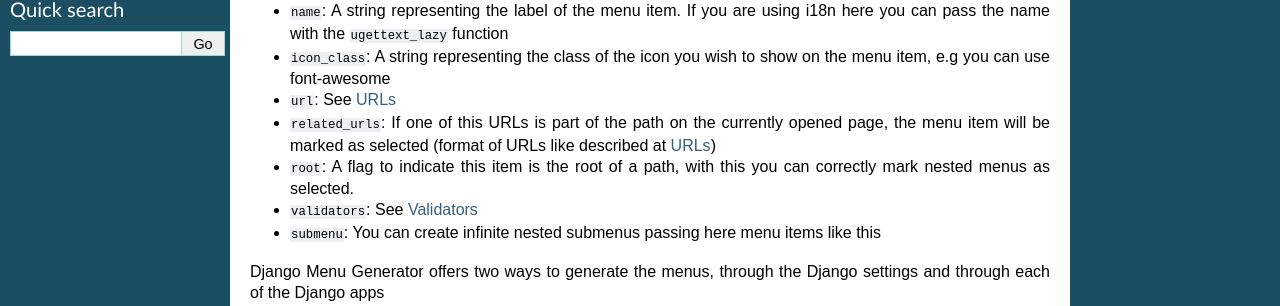
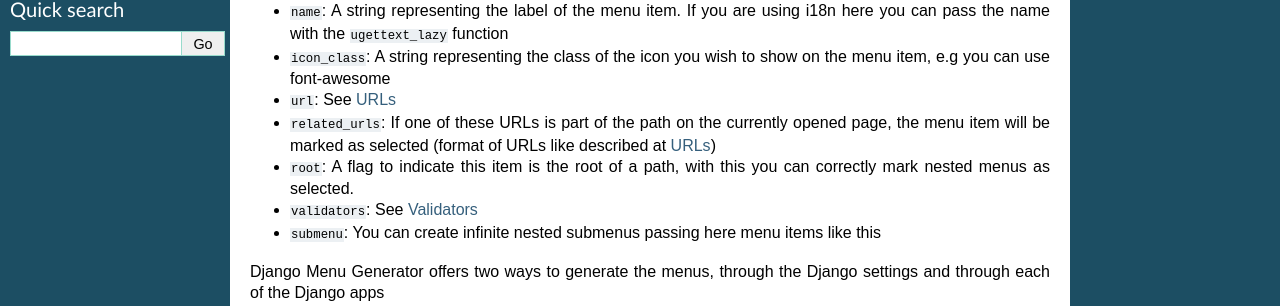
Before and after one commit to LaLogiaDePython/django-menu-generator, a Sphinx documentation site: the page built from docs/menugeneration.rst, in a window 1280 px wide. Shown: the part 333-639 px from the top of the page. Built offline with Sphinx 7.4.7, drawn with Linux system fonts in a browser that asks for light colours.

Commit message:
Fix grammar in related_urls documentation

```diff
--- a/docs/menugeneration.rst
+++ b/docs/menugeneration.rst
@@ -23,7 +23,7 @@ Where each key is as follows:
 
 - ``url``: See :doc:`urls`
 
-- ``related_urls``: If one of this URLs is part of the path on the currently opened page, the menu item will be marked as selected (format of URLs like described at :doc:`urls`)
+- ``related_urls``: If one of these URLs is part of the path on the currently opened page, the menu item will be marked as selected (format of URLs like described at :doc:`urls`)
 
 - ``root``: A flag to indicate this item is the root of a path, with this you can correctly mark nested menus as selected.
 
```
